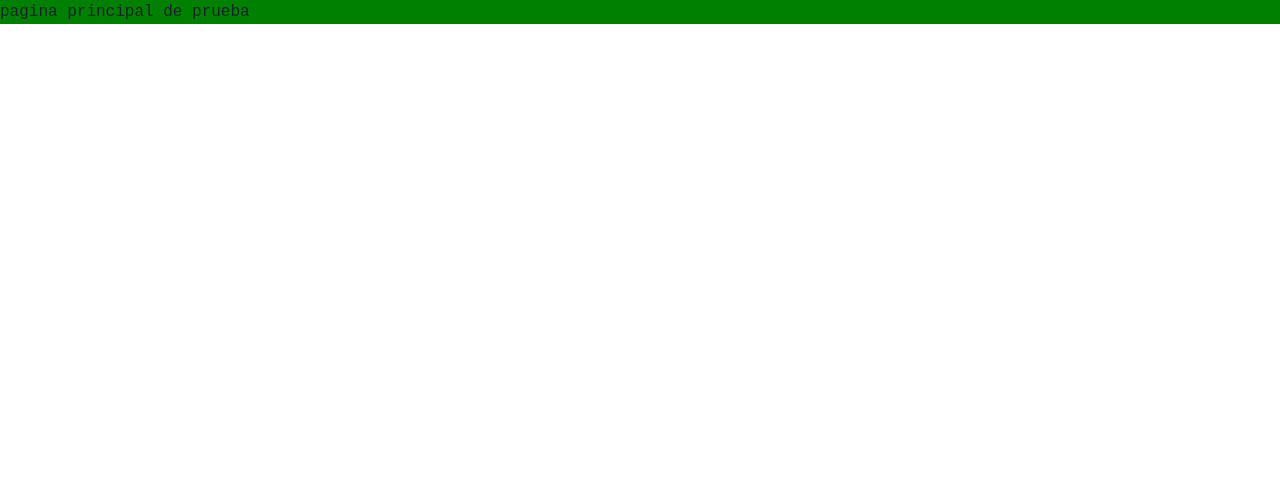
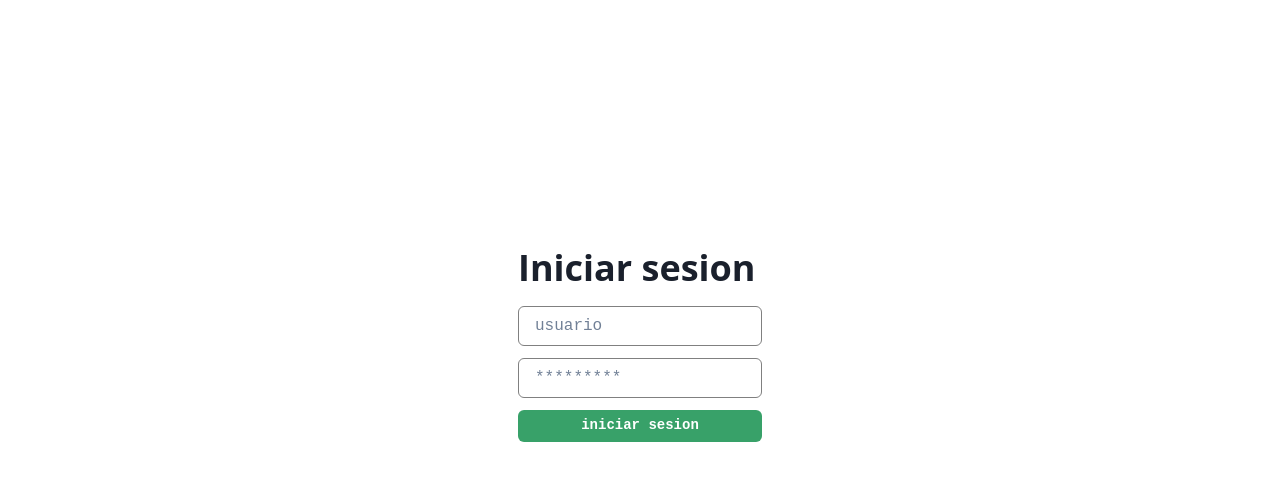
Before and after one commit to ucsedass/gestiontramitesfrontend, a Next.js app: page / in a window 1280 px wide. Shown: the top 480 px of the page. Built offline with nearby package versions, Linux system fonts and the light colour scheme.

Commit message:
con buscar participante

```diff
--- a/src/components/Cabecera/Usuario.js
+++ b/src/components/Cabecera/Usuario.js
@@ -87,10 +87,10 @@ const Usuario = (props) => {
               setDescUsuario("");
               router.push(
                 {
-                  pathname: "/login",
+                  pathname: "/",
                   query: { estado: "desconectado" },
                 },
-                "./login"
+                "./"
               );
             }}
           >
--- a/src/pages/index.js
+++ b/src/pages/index.js
@@ -1,8 +1,207 @@
-import { Box } from "@chakra-ui/react";
-export default function Home() {
+import React, { useState, useEffect } from "react";
+import { useRouter, withRouter } from "next/router";
+import clienteAxios from "@/config/axios";
+
+import {
+  Button,
+  Flex,
+  Heading,
+  Input,
+  Select,
+  Alert,
+  AlertDescription,
+  AlertIcon,
+  AlertTitle,
+  Text,
+} from "@chakra-ui/react";
+import { useUsuarioStore } from "../store/usuarioStore";
+const Index = () => {
+  const [usuario, setUsuario] = useState(" ");
+  const [contraseña, setContraseña] = useState(" ");
+  const [datosUsuario, setDatosUsuario] = useState({});
+  const [idUsuario, setIdUsuario] = useState(0);
+  const [error, setError] = useState(false);
+  const [ingreso, setIngreso] = useState(false);
+  const [sectoresUsuario, setSectoresUsuario] = useState({});
+  const [idSectorSeleccionado, setIdsectorSeleccionado] = useState(0);
+
+  const setUsuarioLogueado = useUsuarioStore(
+    (state) => state.setUsuarioLogueado
+  );
+  const setSectorLogueado = useUsuarioStore((state) => state.setSectorLogueado);
+  const setDescUsuario = useUsuarioStore((state) => state.setDescUsuario);
+  const setDescSector = useUsuarioStore((state) => state.setDescSector);
+  const setConectado = useUsuarioStore((state) => state.setConectado);
+
+  const zusuario = useUsuarioStore((state) => state.idUsuario);
+  const zsector = useUsuarioStore((state) => state.idSector);
+  const login = () => {
+    clienteAxios("/login", {
+      method: "POST",
+      data: { usuario: usuario, contraseña: contraseña },
+    })
+      .then((repsuesta) => {
+        if (repsuesta.data.length == 0) {
+          setError(true);
+        } else {
+          setError(false);
+          setIngreso(true);
+          setDatosUsuario(repsuesta.data);
+          setIdUsuario(repsuesta.data[0].idUsuario);
+          setUsuarioLogueado(repsuesta.data[0].idUsuario);
+          cargarSectores(parseInt(repsuesta.data[0].idUsuario));
+        }
+      })
+      .catch((error) => {
+        console.log(error);
+      });
+  };
+
+  const borrarCampos = () => {
+    setUsuario(" ");
+    setContraseña(" ");
+    setSectoresUsuario({});
+    setIdsectorSeleccionado(0);
+
+    setSectorLogueado(0);
+    setUsuarioLogueado(0);
+    setDescSector("");
+    setDescUsuario("");
+    setConectado(false);
+  };
+
+  useEffect(() => {
+    borrarCampos();
+  }, []);
+  const cargarSectores = (idSector) => {
+    clienteAxios("/traersectoresporusuario", {
+      method: "POST",
+      data: { idUsuario: idSector },
+    })
+      .then((resp) => {
+        setSectoresUsuario(resp.data);
+        setIdsectorSeleccionado(resp.data[0].idSector);
+        setSectorLogueado(resp.data[0].idSector);
+      })
+      .catch((error) => {
+        console.log(error);
+      });
+  };
+
+  const router = useRouter();
   return (
     <>
-      <Box bg={"green"}>pagina principal de prueba</Box>
+      <Flex height={"700px"} alignItems="center" justifyContent="center">
+        <Flex direction="column" borderColor={"grey"} p={12} rounded={6}>
+          {ingreso === false ? (
+            <>
+              {" "}
+              <Heading direction="columns" mb={4}>
+                Iniciar sesion
+              </Heading>
+              <Input
+                name="usuario"
+                placeholder="usuario"
+                mb={3}
+                onChange={(e) => {
+                  setUsuario(e.target.value);
+                }}
+              ></Input>
+              <Input
+                name="contraseña"
+                type="password"
+                placeholder="*********"
+                mb={3}
+                onChange={(e) => {
+                  setContraseña(e.target.value);
+                }}
+              ></Input>
+              <Button
+                mb={3}
+                size={"sm"}
+                colorScheme="green"
+                onClick={() => {
+                  login();
+                }}
+              >
+                iniciar sesion
+              </Button>{" "}
+            </>
+          ) : null}
+
+          {error === true ? (
+            <Alert status="error">
+              <AlertIcon />
+              <AlertTitle>Usuario o contraseña incorrecta.</AlertTitle>
+              <AlertDescription>Ingrese nuevamente.</AlertDescription>
+            </Alert>
+          ) : null}
+          {ingreso === true ? (
+            <>
+              <Heading direction="columns" mb={4}>
+                Seleccione sector
+              </Heading>
+              <Text mb={3} as="b">
+                {datosUsuario[0].nombre}
+              </Text>
+              <Select
+                size={"sm"}
+                mb={3}
+                name="idSector"
+                id="idSector"
+                value={idSectorSeleccionado}
+                onChange={(e) => {
+                  setSectorLogueado(e.target.value);
+                  setIdsectorSeleccionado(e.target.value);
+                }}
+              >
+                {sectoresUsuario.length > 0
+                  ? sectoresUsuario.map(({ idSector, sectorDescripcion }) => (
+                      <option key={idSector} value={idSector}>
+                        {" "}
+                        {idSector + "|" + sectorDescripcion}
+                      </option>
+                    ))
+                  : null}
+              </Select>
+              <Button
+                mb={3}
+                size={"sm"}
+                colorScheme={"blue"}
+                onClick={() => {
+                  setConectado(true);
+                  router.push(
+                    {
+                      pathname: "/tramites",
+                      query: {
+                        estado: "conectado",
+                        idUsuario,
+                        idSectorSeleccionado,
+                      },
+                      body: datosUsuario,
+                    },
+                    "./tramites"
+                  );
+                }}
+              >
+                Ingresar con el sector seleccionado
+              </Button>
+              <Button
+                size={"sm"}
+                colorScheme={"red"}
+                onClick={() => {
+                  setIngreso(false);
+                  borrarCampos();
+                }}
+              >
+                Cancelar
+              </Button>
+            </>
+          ) : null}
+        </Flex>
+      </Flex>
     </>
   );
-}
+};
+
+export default withRouter(Index);
```
Also changed, not shown: src/components/Tramites/NuevoTramite.js (+30 -4 lines).
